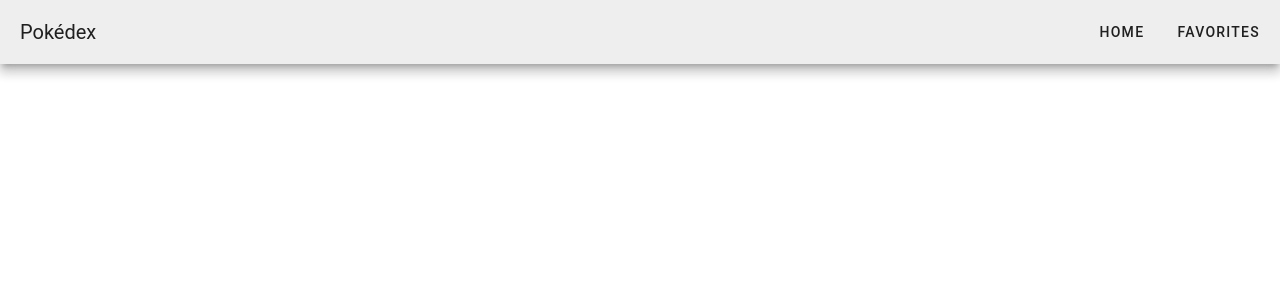
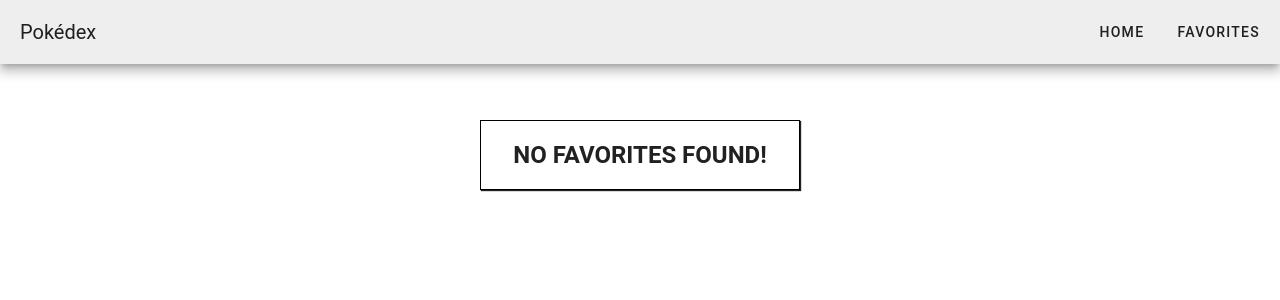
Before and after one commit to LetUndefined/Pokedex, a Vue app: page /favorites in a window 1280 px wide. Shown: the top 300 px of the page. Built offline with nearby package versions, Linux system fonts and the light colour scheme; the HTML template or start-up script is replaced by a standard one.

Commit message:
feat: background color based on pokemon type

```diff
--- a/src/assets/main.css
+++ b/src/assets/main.css
@@ -11,3 +11,8 @@
 .v-list {
   text-transform: capitalize;
 }
+
+.title {
+  margin: 1rem;
+
+}
--- a/src/views/FavoriteView.vue
+++ b/src/views/FavoriteView.vue
@@ -21,6 +21,11 @@ onMounted(() => {
 </script>
 
 <template>
+  <div class="favorites-container">
+    <v-list v-if="favorites.length === 0">
+      <h2 class="title">No Favorites Found!</h2>
+    </v-list>
+  </div>
   <div class="list-container">
     <v-list lines="one">
       <v-list-item
@@ -36,6 +41,19 @@ onMounted(() => {
 </template>
 
 <style scoped>
+.favorites-container {
+  display: flex;
+  justify-content: center;
+  align-items: center;
+  margin-top: 2rem;
+}
+
+.title {
+  text-transform: uppercase;
+  border: 1px solid black;
+  padding: 1rem 2rem;
+  box-shadow: 1px 1px 1px;
+}
 .list-container {
   display: flex;
 }
--- a/src/views/PokemonViewDetails.vue
+++ b/src/views/PokemonViewDetails.vue
@@ -7,18 +7,44 @@ const pokemon: Ref<Pokemon | null> = ref(null);
 const route = useRoute();
 const favorites: Ref<string[]> = ref([]);
 const toggle = ref(false);
+const theType: Ref<keyof typeof typeColor> = ref('normal');
 
 async function getPokemon() {
   try {
     const pokemonName = route.params.name as string;
     const data = await getPokemonByName(pokemonName);
     pokemon.value = data;
+    const firstType = data.types[0]?.type.name;
     toggle.value = favorites.value.includes(pokemonName) ? true : false;
+    if (firstType) {
+      theType.value = firstType as keyof typeof typeColor;
+    }
   } catch (error) {
     console.error('Error fetching data ', error);
     throw error;
   }
 }
+
+const typeColor = {
+  normal: '#A8A878',
+  fire: '#F08030',
+  water: '#6890F0',
+  electric: '#F8D030',
+  grass: '#78C850',
+  ice: '#98D8D8',
+  fighting: '#C03028',
+  poison: '#A040A0',
+  ground: '#E0C068',
+  flying: '#A890F0',
+  psychic: '#F85888',
+  bug: '#A8B820',
+  rock: '#B8A038',
+  ghost: '#705898',
+  dragon: '#7038F8',
+  dark: '#705848',
+  steel: '#B8B8D0',
+  fairy: '#EE99AC',
+};
 
 const addFavorites = () => {
   const data = route.params.name as string;
@@ -27,8 +53,6 @@ const addFavorites = () => {
     const newFavorites = favorites.value.filter((pokemon) => pokemon !== data);
     favorites.value = newFavorites;
     localStorage.setItem('favorites', JSON.stringify(favorites.value));
-
-    return;
   } else {
     toggle.value = true;
     favorites.value.push(data);
@@ -46,7 +70,7 @@ onMounted(() => {
 </script>
 <template>
   <main>
-    <v-card class="card">
+    <v-card class="card" :color="`${typeColor[theType as keyof typeof typeColor]}`">
       <v-card-item>
         <v-card-title>{{ pokemon?.name }}</v-card-title>
         <v-card-subtitle>#{{ pokemon?.id }}</v-card-subtitle>
@@ -91,10 +115,23 @@ main {
   margin-top: 2rem;
   display: flex;
   flex-direction: column;
+  animation: slide-in 1s;
+}
+
+@keyframes slide-in {
+  from {
+    transform: scale(0%);
+  }
+
+  to {
+    transform: scale(100%);
+  }
 }
 
 .v-chip {
   margin: 2px;
+  color: black;
+  text-transform: capitalize;
 }
 
 .pokemon-type-container {
```
